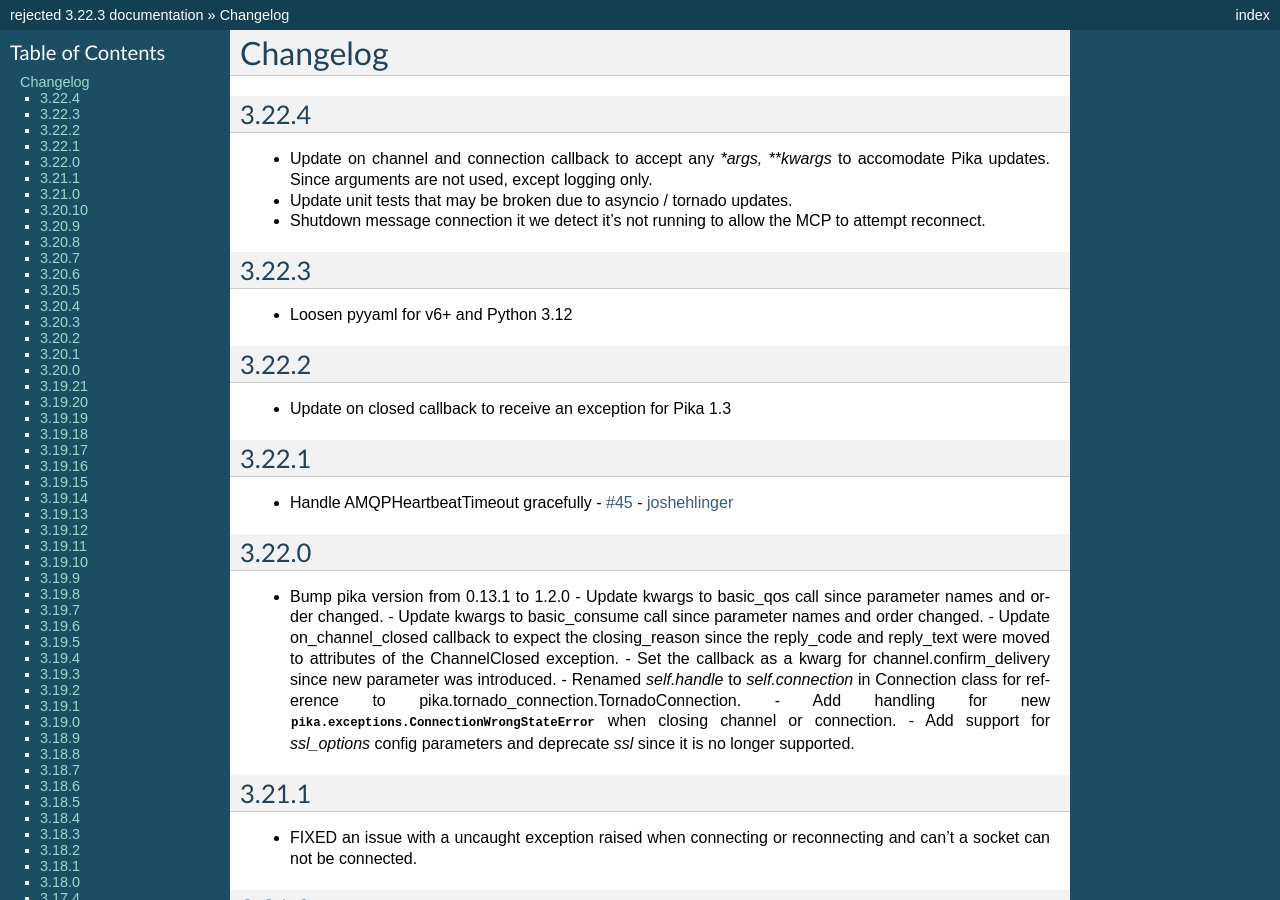
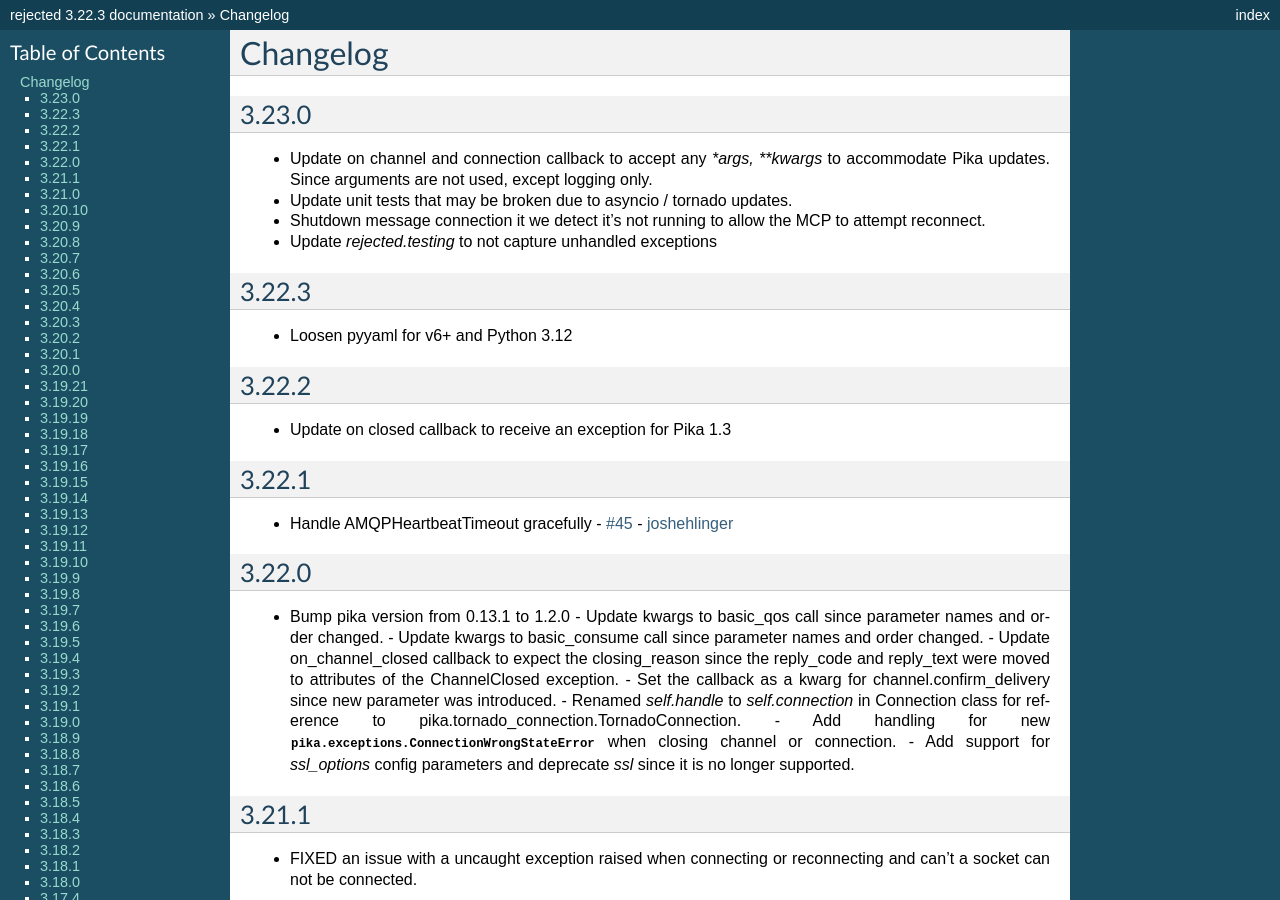
Before and after one commit to gmr/rejected, a Sphinx documentation site: the page built from docs/history.rst, in a window 1280 px wide and 900 px high. Built offline with Sphinx 7.4.7, drawn with Linux system fonts in a browser that asks for light colours.

Commit message:
Update history

```diff
--- a/docs/history.rst
+++ b/docs/history.rst
@@ -1,11 +1,12 @@
 Changelog
 =========
 
-3.22.4
+3.23.0
 ------
-- Update on channel and connection callback to accept any `*args, **kwargs` to accomodate Pika updates. Since arguments are not used, except logging only.
+- Update on channel and connection callback to accept any `*args, **kwargs` to accommodate Pika updates. Since arguments are not used, except logging only.
 - Update unit tests that may be broken due to asyncio / tornado updates.
 - Shutdown message connection it we detect it's not running to allow the MCP to attempt reconnect.
+- Update `rejected.testing` to not capture unhandled exceptions
 
 3.22.3
 ------
```
